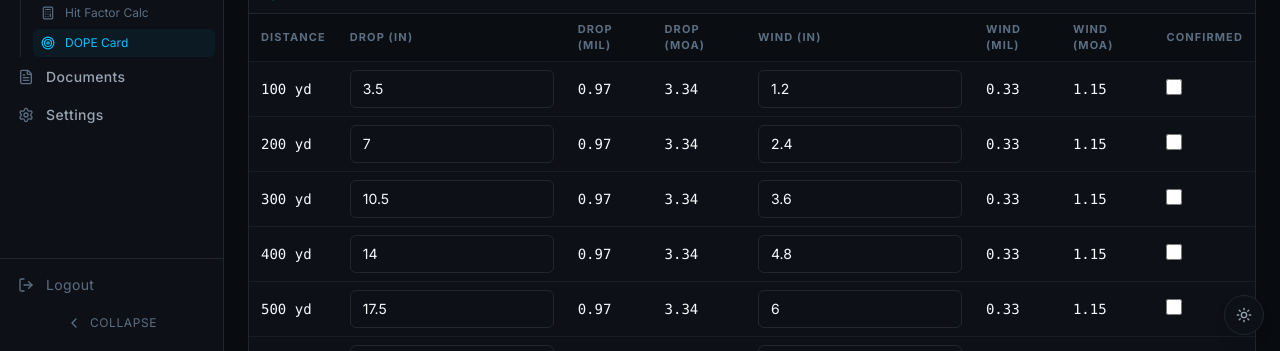
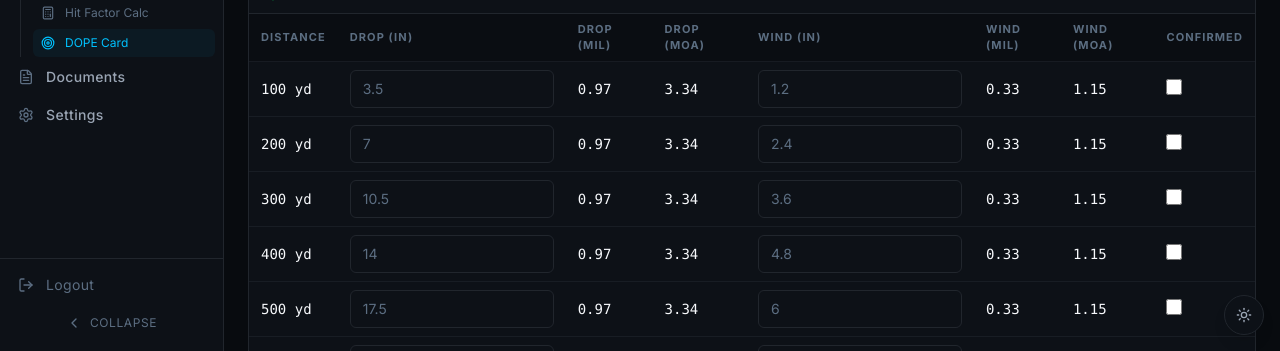
Before and after one commit to theaveragedeveloper/ProjectBlackVault, a Next.js app: page /range/dope-card in a window 1280 px wide. Both pictures are taken after a click on the button "Generate Estimated Rows". Shown: the part 449-800 px from the top of the page. Built offline with nearby package versions, Linux system fonts and the light colour scheme.

Commit message:
Handle optional dope corrections safely

```diff
--- a/src/app/range/dope-card/page.tsx
+++ b/src/app/range/dope-card/page.tsx
@@ -14,6 +14,14 @@ import { Calculator, Target } from "lucide-react";
 const INPUT_CLASS =
   "w-full bg-vault-surface border border-vault-border text-vault-text rounded-md px-3 py-2 text-sm focus:outline-none focus:border-[#00C2FF] placeholder-vault-text-faint transition-colors";
 const LABEL_CLASS = "block text-xs font-medium uppercase tracking-widest text-vault-text-muted mb-1.5";
+
+function parseOptionalNumber(value: string): number | undefined {
+  const trimmed = value.trim();
+  if (!trimmed) return undefined;
+
+  const parsed = Number(trimmed);
+  return Number.isFinite(parsed) ? parsed : undefined;
+}
 
 export default function DopeCardPage() {
   const [startYd, setStartYd] = useState("100");
@@ -52,13 +60,31 @@ export default function DopeCardPage() {
   }
 
   function updateCorrection(distanceYd: number, patch: DopeRowCorrection) {
+    const existing = corrections[distanceYd] ?? {};
+    const merged: DopeRowCorrection = {
+      ...existing,
+      ...patch,
+    };
+
+    if (patch.dropIn === undefined) {
+      delete merged.dropIn;
+    }
+
+    if (patch.windIn === undefined) {
+      delete merged.windIn;
+    }
+
+    const hasAnyCorrection =
+      merged.dropIn !== undefined || merged.windIn !== undefined || merged.confirmed !== undefined;
     const nextCorrections = {
       ...corrections,
-      [distanceYd]: {
-        ...corrections[distanceYd],
-        ...patch,
-      },
+      ...(hasAnyCorrection ? { [distanceYd]: merged } : {}),
     };
+
+    if (!hasAnyCorrection) {
+      delete nextCorrections[distanceYd];
+    }
+
     setCorrections(nextCorrections);
     setRows((prev) => applyDopeCorrections(prev, nextCorrections));
   }
@@ -146,8 +172,9 @@ export default function DopeCardPage() {
                         type="number"
                         step="0.01"
                         className={`${INPUT_CLASS} min-w-[110px]`}
-                        value={corrections[row.distanceYd]?.dropIn ?? row.dropIn}
-                        onChange={(e) => updateCorrection(row.distanceYd, { dropIn: Number(e.target.value) })}
+                        value={corrections[row.distanceYd]?.dropIn ?? ""}
+                        placeholder={String(row.dropIn)}
+                        onChange={(e) => updateCorrection(row.distanceYd, { dropIn: parseOptionalNumber(e.target.value) })}
                       />
                     </td>
                     <td className="px-3 py-2 font-mono">{row.dropMil.toFixed(2)}</td>
@@ -157,8 +184,9 @@ export default function DopeCardPage() {
                         type="number"
                         step="0.01"
                         className={`${INPUT_CLASS} min-w-[110px]`}
-                        value={corrections[row.distanceYd]?.windIn ?? row.windIn}
-                        onChange={(e) => updateCorrection(row.distanceYd, { windIn: Number(e.target.value) })}
+                        value={corrections[row.distanceYd]?.windIn ?? ""}
+                        placeholder={String(row.windIn)}
+                        onChange={(e) => updateCorrection(row.distanceYd, { windIn: parseOptionalNumber(e.target.value) })}
                       />
                     </td>
                     <td className="px-3 py-2 font-mono">{row.windMil.toFixed(2)}</td>
--- a/src/lib/ballistics/dope.ts
+++ b/src/lib/ballistics/dope.ts
@@ -38,6 +38,11 @@ function toMoa(inches: number, distanceYd: number): number {
   return inches / ((distanceYd / 100) * INCHES_PER_100YD_PER_MOA);
 }
 
+function safeInches(value: number): number {
+  // Keep conversions stable even if a caller passes invalid correction/input values.
+  return Number.isFinite(value) ? value : 0;
+}
+
 export function generateDistanceRows(startYd: number, endYd: number, stepYd: number): DistanceRow[] {
   if (!Number.isFinite(startYd) || !Number.isFinite(endYd) || !Number.isFinite(stepYd)) {
     return [];
@@ -63,14 +68,21 @@ export function generateDistanceRows(startYd: number, endYd: number, stepYd: num
 export function convertDropWindToAngular(rows: BallisticOutputRow[]): AngularDopeRow[] {
   return rows
     .filter((row) => row.distanceYd > 0)
-    .map((row) => ({
-      ...row,
-      dropMil: roundTo(toMil(row.dropIn, row.distanceYd), 2),
-      dropMoa: roundTo(toMoa(row.dropIn, row.distanceYd), 2),
-      windMil: roundTo(toMil(row.windIn, row.distanceYd), 2),
-      windMoa: roundTo(toMoa(row.windIn, row.distanceYd), 2),
-      confirmed: false,
-    }));
+    .map((row) => {
+      const dropIn = safeInches(row.dropIn);
+      const windIn = safeInches(row.windIn);
+
+      return {
+        ...row,
+        dropIn,
+        windIn,
+        dropMil: roundTo(toMil(dropIn, row.distanceYd), 2),
+        dropMoa: roundTo(toMoa(dropIn, row.distanceYd), 2),
+        windMil: roundTo(toMil(windIn, row.distanceYd), 2),
+        windMoa: roundTo(toMoa(windIn, row.distanceYd), 2),
+        confirmed: false,
+      };
+    });
 }
 
 export function applyDopeCorrections(
@@ -81,8 +93,8 @@ export function applyDopeCorrections(
     const correction = correctionsByDistance[row.distanceYd];
     if (!correction) return row;
 
-    const dropIn = correction.dropIn ?? row.dropIn;
-    const windIn = correction.windIn ?? row.windIn;
+    const dropIn = safeInches(correction.dropIn ?? row.dropIn);
+    const windIn = safeInches(correction.windIn ?? row.windIn);
 
     return {
       ...row,
```
Also changed, not shown: 1 other file (tests, documents, lock files or other folders).
